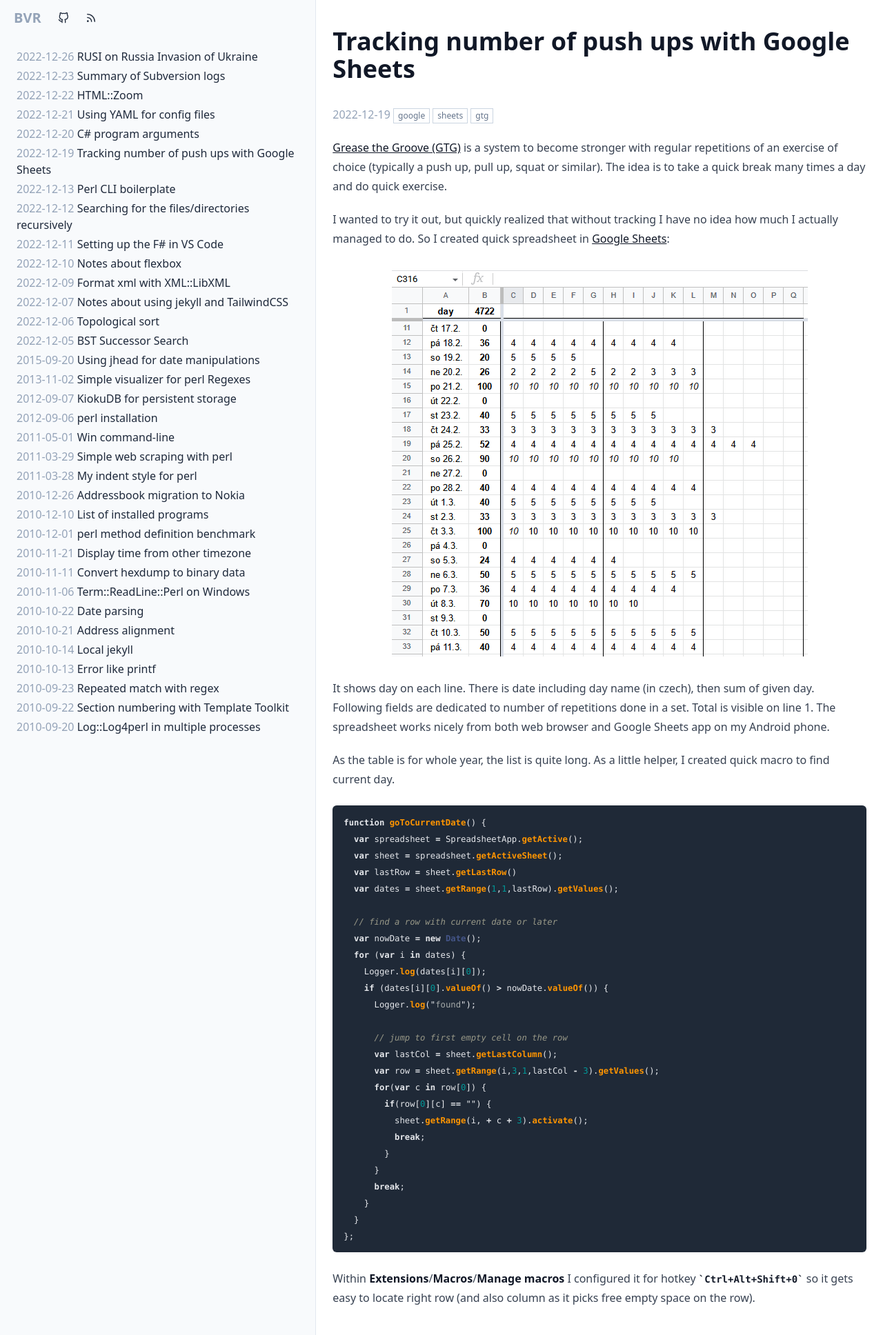
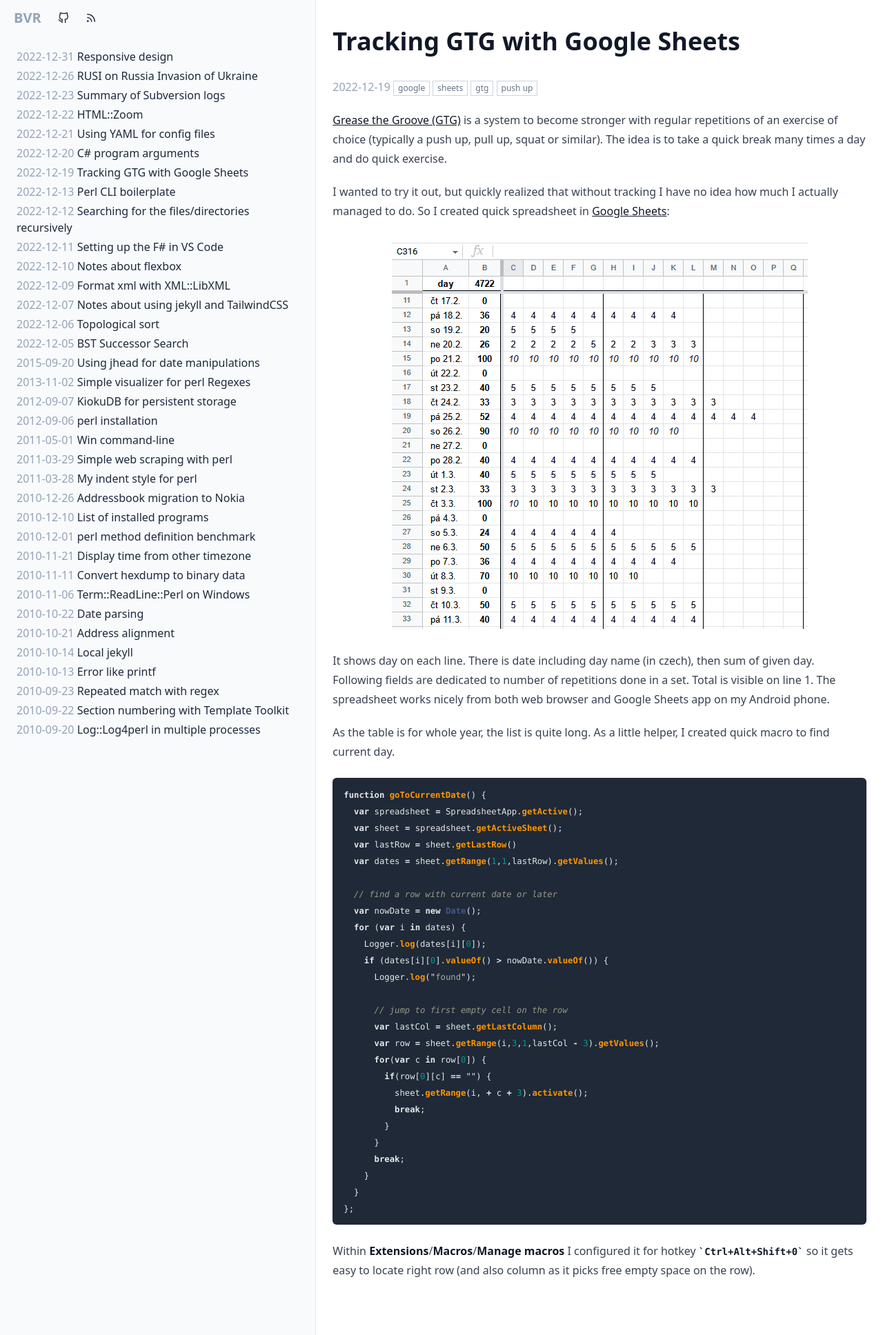
Before and after one commit to bvr/bvr.github.io, a Jekyll site: the page built from _posts/2022-12-19-google-sheets.md, in a window 1280 px wide. Shown: the whole page at 69% size. Built offline with Jekyll 4.4.1, drawn with Linux system fonts in a browser that asks for light colours.

Commit message:
Testing the abbreviation in RUSI post, Reponsive design post

```diff
--- a/_posts/2022-12-19-google-sheets.md
+++ b/_posts/2022-12-19-google-sheets.md
@@ -1,11 +1,12 @@
 ---
 layout: post
-title: Tracking number of push ups with Google Sheets
+title: Tracking GTG with Google Sheets
 published: yes
 tags:
   - google
   - sheets
   - gtg
+  - push up
 ---
 [Grease the Groove (GTG)][1] is a system to become stronger with regular repetitions of an exercise of choice (typically a push up, pull up, squat or similar). The idea is to take a quick break many times a day and do quick exercise.
 
```
Also changed, not shown: _posts/2022-12-26-rusi-report.md (+1 -0 lines), _posts/2022-12-31-responsive-design.md (added, +28 -0 lines).
